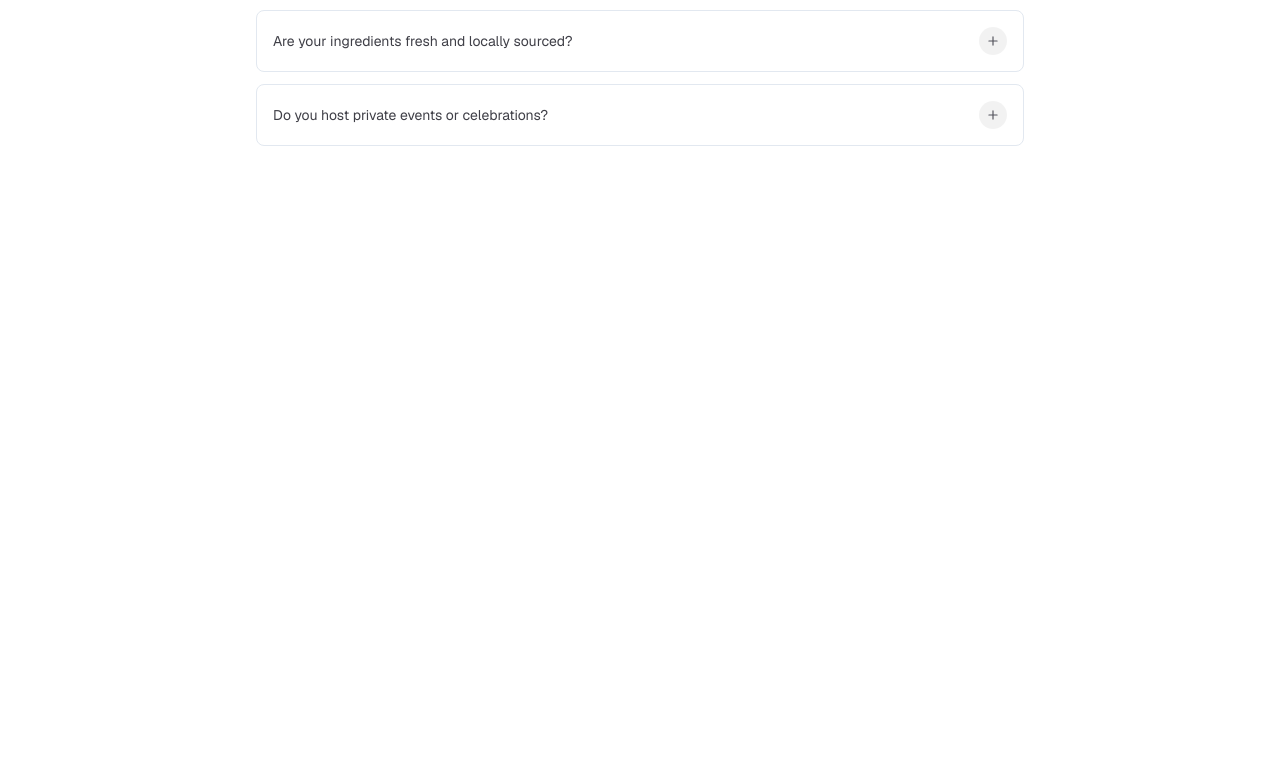
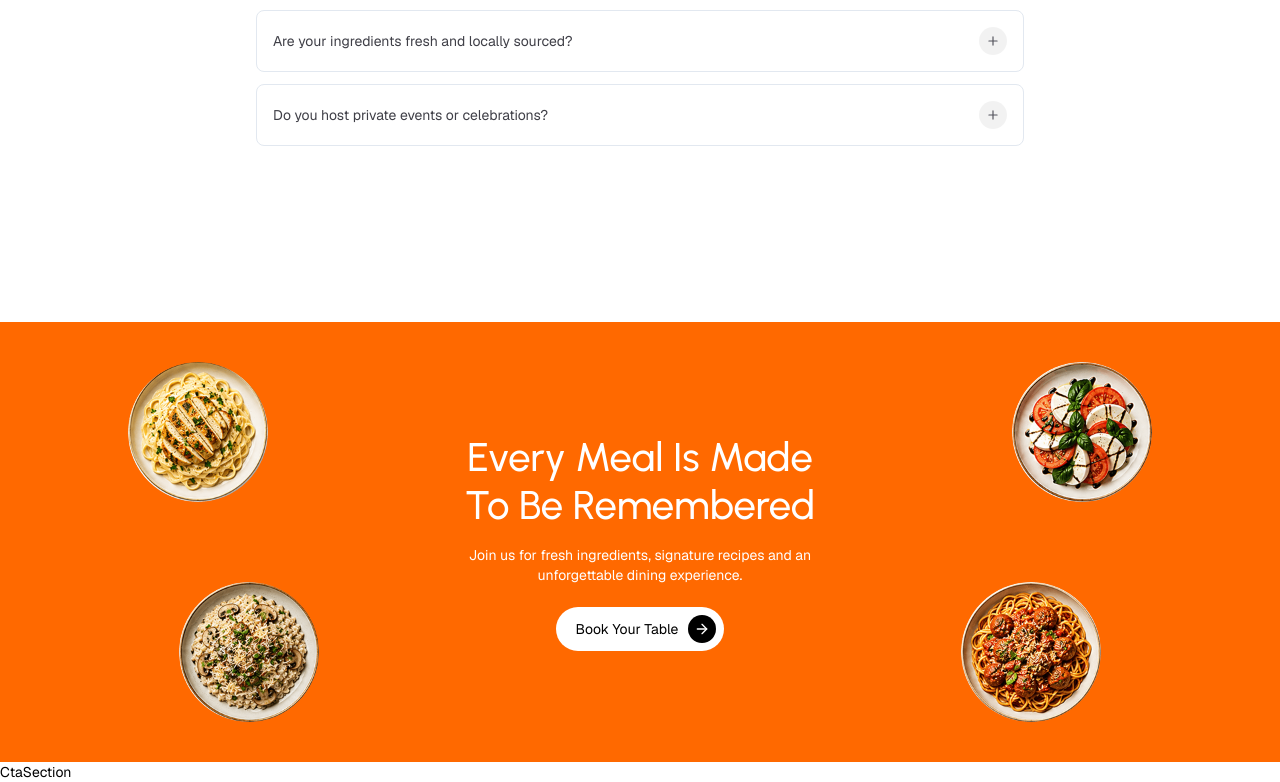
Before and after one commit to syedumaircodes/resto-landing-page, a React (Vite) app: page / in a window 1280 px wide. Shown: the part 6041-6823 px from the top of the page. Before the commit the page ends 6187 px from the top, so only its background shows below. Built offline with nearby package versions, Linux system fonts and the light colour scheme.

Commit message:
cta section completed

```diff
--- a/src/App.jsx
+++ b/src/App.jsx
@@ -1,9 +1,11 @@
 import Sitenavbar from "./components/site-navbar";
 import AboutSection from "./sections/about-section";
 import BookingSection from "./sections/booking-section";
+import CtaSection from "./sections/cta-section";
 import DishesSection from "./sections/dishes-section";
 import FaqsSection from "./sections/faqs-section";
 import FeaturesSection from "./sections/features-section";
+import FooterSection from "./sections/footer-section";
 import HeroSection from "./sections/hero-section";
 import StatsSection from "./sections/stats-section";
 import TestimonialSection from "./sections/testimonial-section";
@@ -22,6 +24,8 @@
       <TimmingSection />
       <TestimonialSection />
       <FaqsSection />
+      <CtaSection />
+      <FooterSection />
     </>
   );
 };
--- /dev/null
+++ b/src/sections/cta-section.jsx
@@ -0,0 +1,74 @@
+import { ArrowRight } from "lucide-react";
+import AnimationProvider from "../components/animation-provider";
+const floatingDishes = [
+  {
+    src: "/assets/dish1.png",
+    alt: "dish1",
+    className: "top-6 left-4 md:top-10 md:left-[6%] lg:left-[10%]",
+  },
+  {
+    src: "/assets/dish2.png",
+    alt: "dish2",
+    className: "bottom-6 left-6 md:bottom-10 md:left-[10%] lg:left-[14%]",
+  },
+  {
+    src: "/assets/dish3.png",
+    alt: "dish3",
+    className: "top-6 right-4 md:top-10 md:right-[6%] lg:right-[10%]",
+  },
+  {
+    src: "/assets/dish4.png",
+    alt: "dish4",
+    className: "bottom-6 right-6 md:bottom-10 md:right-[10%] lg:right-[14%]",
+  },
+];
+const CtaSection = () => {
+  return (
+    <section
+      id="cta"
+      className="relative overflow-hidden bg-orange-500 px-6 flex flex-col justify-center items-center min-h-100 md:min-h-110 mt-44"
+    >
+      <div className="absolute inset-0 w-full max-w-7xl mx-auto pointer-events-none">
+        {floatingDishes.map((dish) => (
+          <img
+            key={dish.src}
+            src={dish.src}
+            alt={dish.alt}
+            className={`absolute
+    size-20 md:size-28 lg:size-35 rounded-full object-cover pointer-events-auto
+    transition-all duration-300 hover:scale-105 ${dish.className}`}
+          />
+        ))}
+      </div>
+      <div className="relative z-10 text-center max-w-2xl mx-auto">
+        <AnimationProvider>
+          <h1 className="text-3xl md:text-[40px] font-medium text-white font-urbanist text-balance">
+            Every Meal Is Made To Be Remembered
+          </h1>
+        </AnimationProvider>
+        <AnimationProvider y={20} delay={0.2}>
+          <p className="mt-4 text-white max-w-sm mx-auto">
+            Join us for fresh ingredients, signature recipes and an
+            unforgettable dining experience.
+          </p>
+        </AnimationProvider>
+        <AnimationProvider
+          delay={0.2}
+          className="flex items-center justify-center"
+        >
+          <a
+            href="#booking-process"
+            className="flex items-center gap-2.5 bg-white text-black pl-5 pr-2 py-2 rounded-full mt-5.5 transition"
+          >
+            Book Your Table
+            <span className="size-7 rounded-full bg-black text-white grid place-content-center">
+              <ArrowRight size={16} />
+            </span>
+          </a>
+        </AnimationProvider>
+      </div>
+    </section>
+  );
+};
+
+export default CtaSection;
--- /dev/null
+++ b/src/sections/footer-section.jsx
@@ -0,0 +1,6 @@
+import AnimationProvider from "../components/animation-provider";
+const FooterSection = () => {
+  return <div>CtaSection</div>;
+};
+
+export default FooterSection;
```
